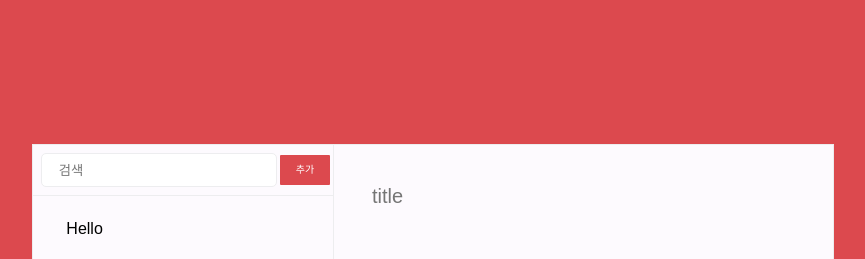
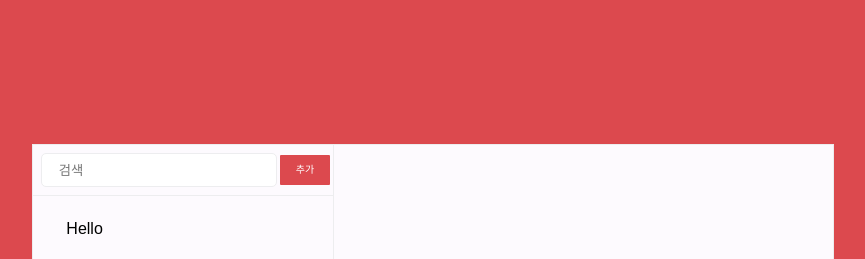
Before and after one commit to Jogeonsang/marcus-app, a React (Create React App) app: page / in a window 1280 px wide. Shown: the top 259 px of the page, without its empty margins (207-1072 px from the left). Built offline with nearby package versions, Linux system fonts and the light colour scheme.

Commit message:
SelectedContent작성
Info-item과 write 컴포넌트를 이어주는 코드를 작성하였습니다. 현재 item을 클릭하면 item에 state가 공유됩니다.

```diff
--- a/src/App.js
+++ b/src/App.js
@@ -13,7 +13,8 @@ class App extends Component {
       { id: 0, text: 'Hello', checked: false },
       { id: 1, text: 'Welcome to', checked: true },
       { id: 2, text: 'Marcusapp', checked: false }
-    ]
+    ],
+    selectedContent : ''
   }
 
   handleChange = (e) => {
@@ -46,8 +47,10 @@ class App extends Component {
     console.log(id);
     const { memos } = this.state;
     const index = memos.findIndex(todo => todo.id === id);
-
     const selected = memos[index];
+    this.setState({
+      selectedContent : selected
+    })
   }
 
   handleRemove = (id) => {
@@ -58,7 +61,7 @@ class App extends Component {
   }
 
   render() {
-    const { input, memos } = this.state;
+    const { input, memos,selectedContent } = this.state;
     const {
       handleChange,
       handleCreate,
@@ -78,6 +81,7 @@ class App extends Component {
             value = {input}
             onChange = {handleChange}
             memos={memos}
+            selectedContent={selectedContent}
             />
           )}
       item={
--- a/src/components/MemoWrite.js
+++ b/src/components/MemoWrite.js
@@ -1,10 +1,11 @@
 import React from 'react';
 import './MemoWrite.css';
 
-const MemoWrite = ({value, onChange}) => {
+const MemoWrite = ({value, onChange,selectedContent}) => {
+console.log(selectedContent)
   return (
     <div className="Write">
-      <input placeholder = "title" value={value} onChange={onChange}/>
+      <input value={selectedContent.text} onChange={onChange} />
     </div>
   );
 };
```
